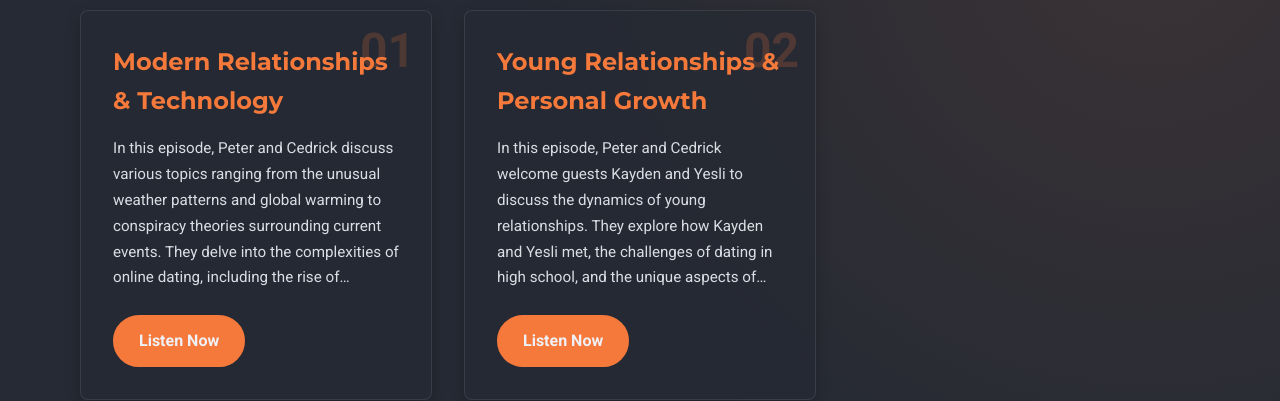
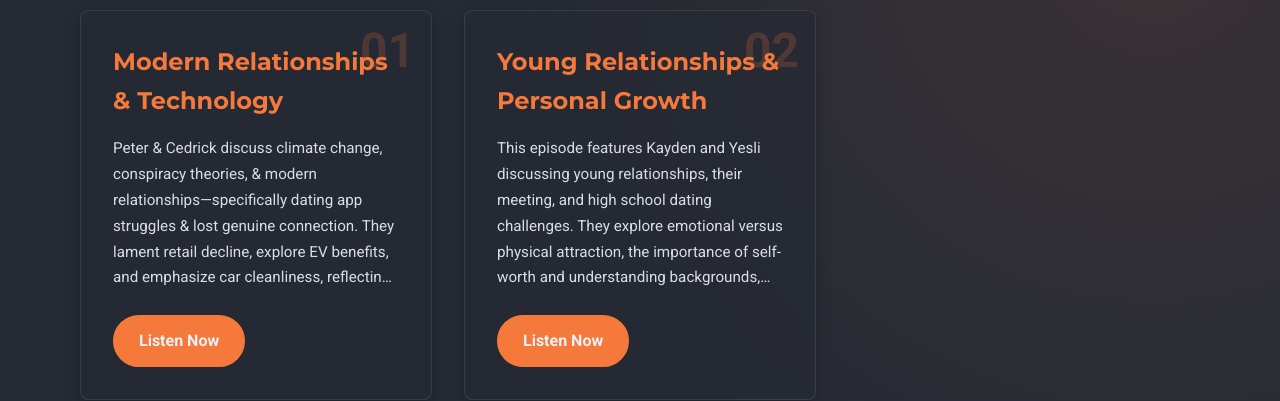
Before and after one commit to notesyes/96inreverse, a Next.js app: page / in a window 1280 px wide. Shown: the part 1340-1741 px from the top of the page. Built offline with nearby package versions, Linux system fonts and the light colour scheme.

Commit message:
change eppiso 2 shot

```diff
--- a/pages/index.tsx
+++ b/pages/index.tsx
@@ -97,18 +97,11 @@ export default function Home() {
                 <div className={styles.episodeNumber}>01</div>
                 <h3>Modern Relationships & Technology</h3>
                 <p>
-                  In this episode, Peter and Cedrick discuss various topics
-                  ranging from the unusual weather patterns and global warming
-                  to conspiracy theories surrounding current events. They delve
-                  into the complexities of online dating, including the rise of
-                  ghosting and the emotional impact it has on individuals. The
-                  conversation shifts to the superficial nature of modern
-                  relationships and a nostalgic longing for genuine connections.
-                  They also explore the evolution of dating apps, the impact of
-                  technology on relationships, and the decline of retail stores
-                  in the face of online shopping. The episode concludes with a
-                  discussion about electric vehicles, their performance, and the
-                  importance of maintaining cleanliness in cars.
+                  Peter & Cedrick discuss climate change, conspiracy theories, &
+                  modern relationships—specifically dating app struggles & lost
+                  genuine connection. They lament retail decline, explore EV
+                  benefits, and emphasize car cleanliness, reflecting on
+                  technology's impact on life & connection.
                 </p>
                 <a href="#" className={styles.listenBtn}>
                   Listen Now
@@ -120,19 +113,12 @@ export default function Home() {
                 <div className={styles.episodeNumber}>02</div>
                 <h3>Young Relationships & Personal Growth</h3>
                 <p>
-                  In this episode, Peter and Cedrick welcome guests Kayden and
-                  Yesli to discuss the dynamics of young relationships. They
-                  explore how Kayden and Yesli met, the challenges of dating in
-                  high school, and the unique aspects of their relationship,
-                  including age differences and personal experiences. The
-                  conversation also touches on the importance of emotional
-                  connections versus physical attraction in relationships,
-                  providing insights into the complexities of love and dating at
-                  a young age. In this conversation, the speakers delve into the
-                  complexities of relationships, discussing personal experiences
-                  and lessons learned. They explore themes of self-worth, the
-                  importance of understanding backgrounds, and the value of
-                  women in society.
+                  This episode features Kayden and Yesli discussing young
+                  relationships, their meeting, and high school dating
+                  challenges. They explore emotional versus physical attraction,
+                  the importance of self-worth and understanding backgrounds,
+                  and supporting each other through struggles. Prioritizing
+                  self-love and personal growth is key to any relationship.
                 </p>
                 <a href="#" className={styles.listenBtn}>
                   Listen Now
```
Also changed, not shown: index.html (+11 -24 lines).
